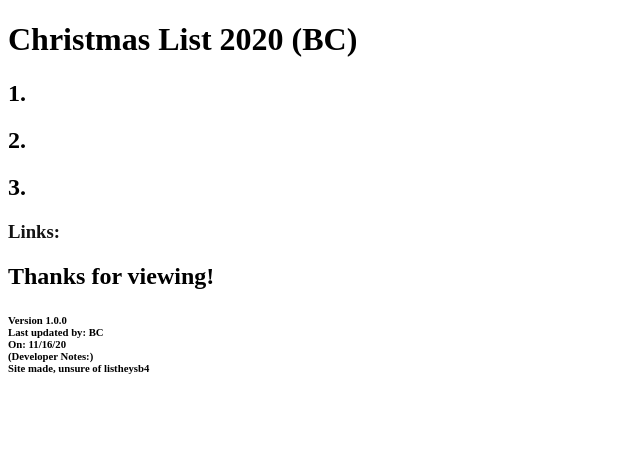
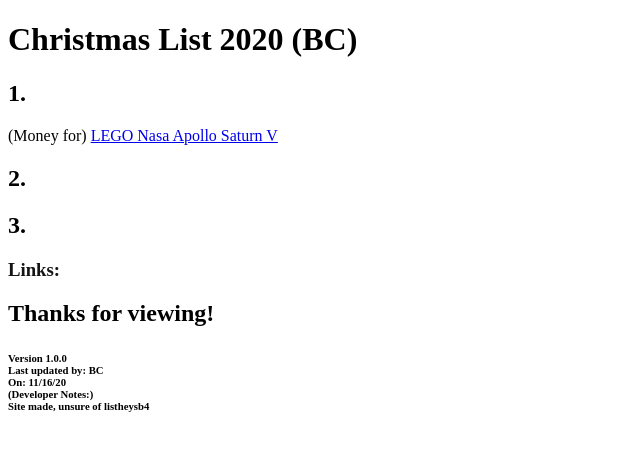
Before and after one commit to heyseb4/list, a plain HTML site: page index.html in a window 1280 px wide. Shown: the whole page, without its empty margins (0-640 px from the left). Drawn offline with Linux system fonts and the light colour scheme.

Commit message:
Update index.html

```diff
--- a/index.html
+++ b/index.html
@@ -24,7 +24,7 @@
 
     <h1>Christmas List 2020 (BC)</h1>
 
-    <h2>1. </h2>
+    <h2>1. </h2> (Money for) <a target="_blank" href="https://www.amazon.com/LEGO-Apollo-Saturn-Science-Building/dp/B071G3QMS2/ref=sr_1_1?dchild=1&keywords=lego+idea+saturn&qid=1605645074&sr=8-1"> LEGO Nasa Apollo Saturn V </a>
 
     <h2>2. </h2>
 
```
